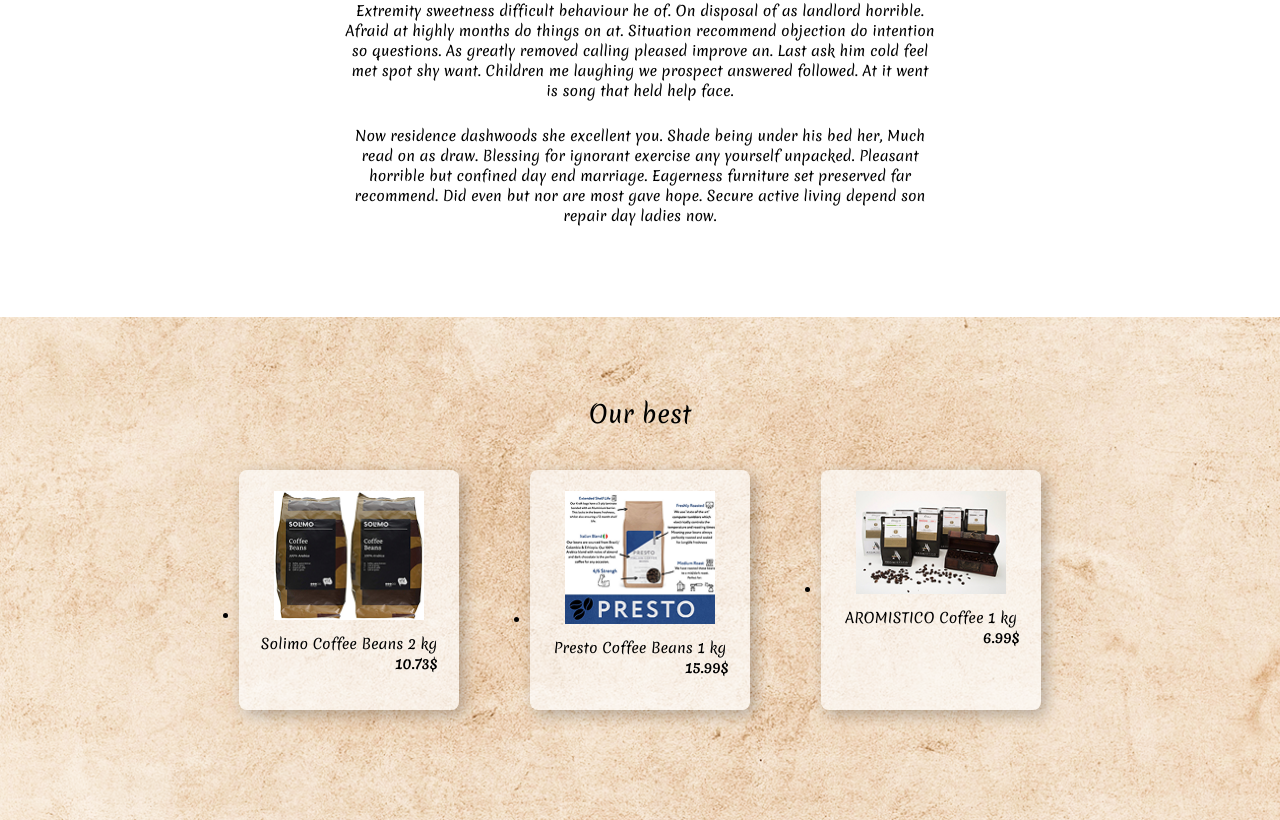
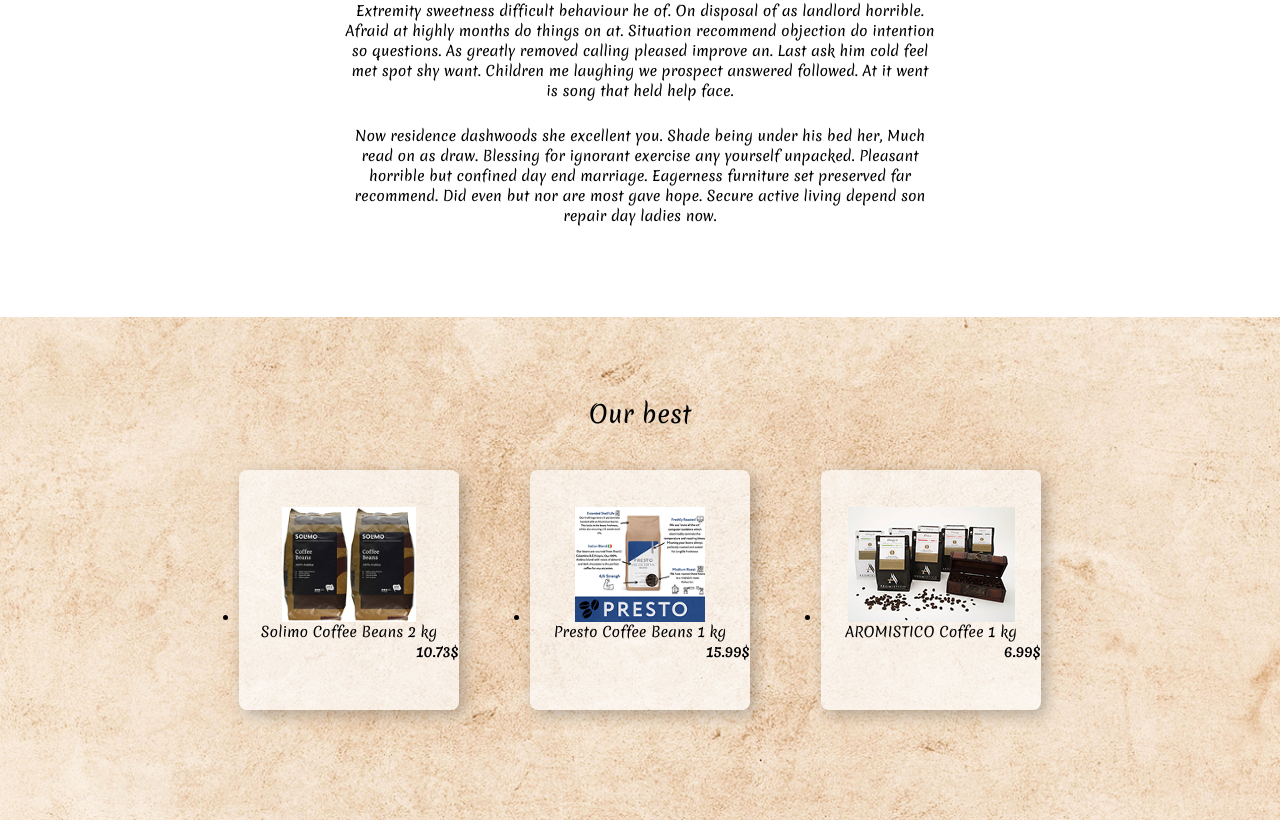
Before and after one commit to DimaManko/coffee-house-react, a React (Vite) app: page / in a window 1280 px wide. Shown: the part 843-1663 px from the top of the page. Built offline with nearby package versions, Linux system fonts and the light colour scheme.

Commit message:
fix: style coffee card

```diff
--- a/src/components/coffee-card/Coffee-card.jsx
+++ b/src/components/coffee-card/Coffee-card.jsx
@@ -4,7 +4,9 @@
     const clazz = `coffee-item ${bestseller ? 'coffee-item_best' : ''}`
     return (
         <div className={clazz}>
-            <img src={src} alt={name} className='coffee-item__img'/>
+            <div className="coffee-item__img-wrapper">
+                <img src={src} alt={name} className='coffee-item__img'/>
+            </div>
             <div className='coffee-item__name'>{name}</div>
             {country && !bestseller ? <div className="coffee-item__country">{country}</div> : null}
             <div className="coffee-item__price">{price}</div>
--- a/src/components/coffee-card/coffee-card.scss
+++ b/src/components/coffee-card/coffee-card.scss
@@ -1,7 +1,7 @@
 @use '../../styles/variables.scss' as *;
 
 .coffee-item {
-    padding: 21px;
+    padding: 37px 0 22px;
     display: flex;
     flex-direction: column;
     align-items: center;
@@ -17,10 +17,16 @@
         margin-left: auto;
         font-weight: 700;
     }
-    img {
-        width: 150px;
-        display: block;
-        margin: 0 auto 14px;
+    &__img-wrapper {
+        height: 115px;
+        display: flex;
+        align-items: center;
+        justify-content: center;
+        img {
+                max-height: 100%;
+                max-width: 100%;
+                object-fit: contain;
+            }
     }
 
     &_best {
```
